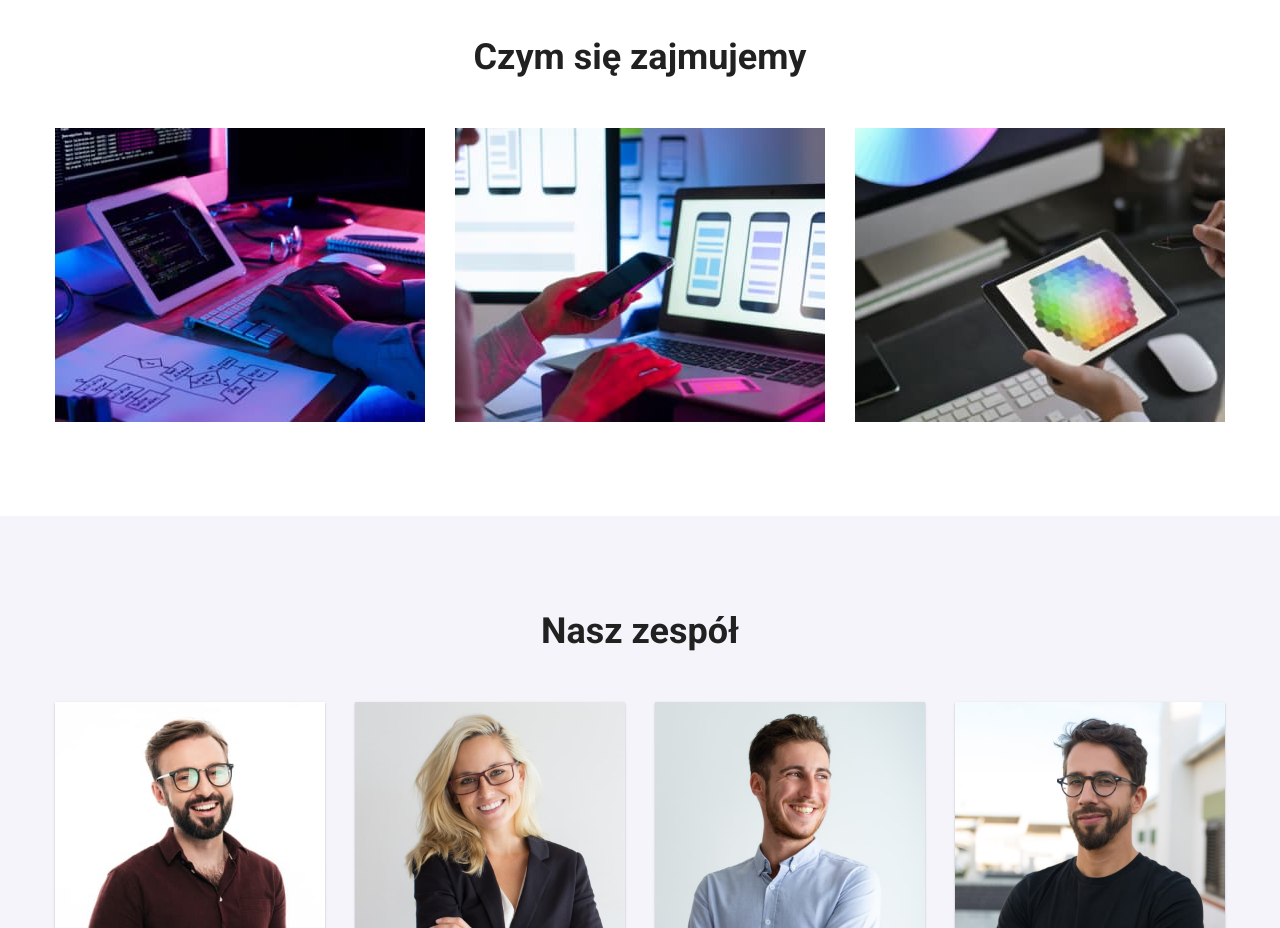
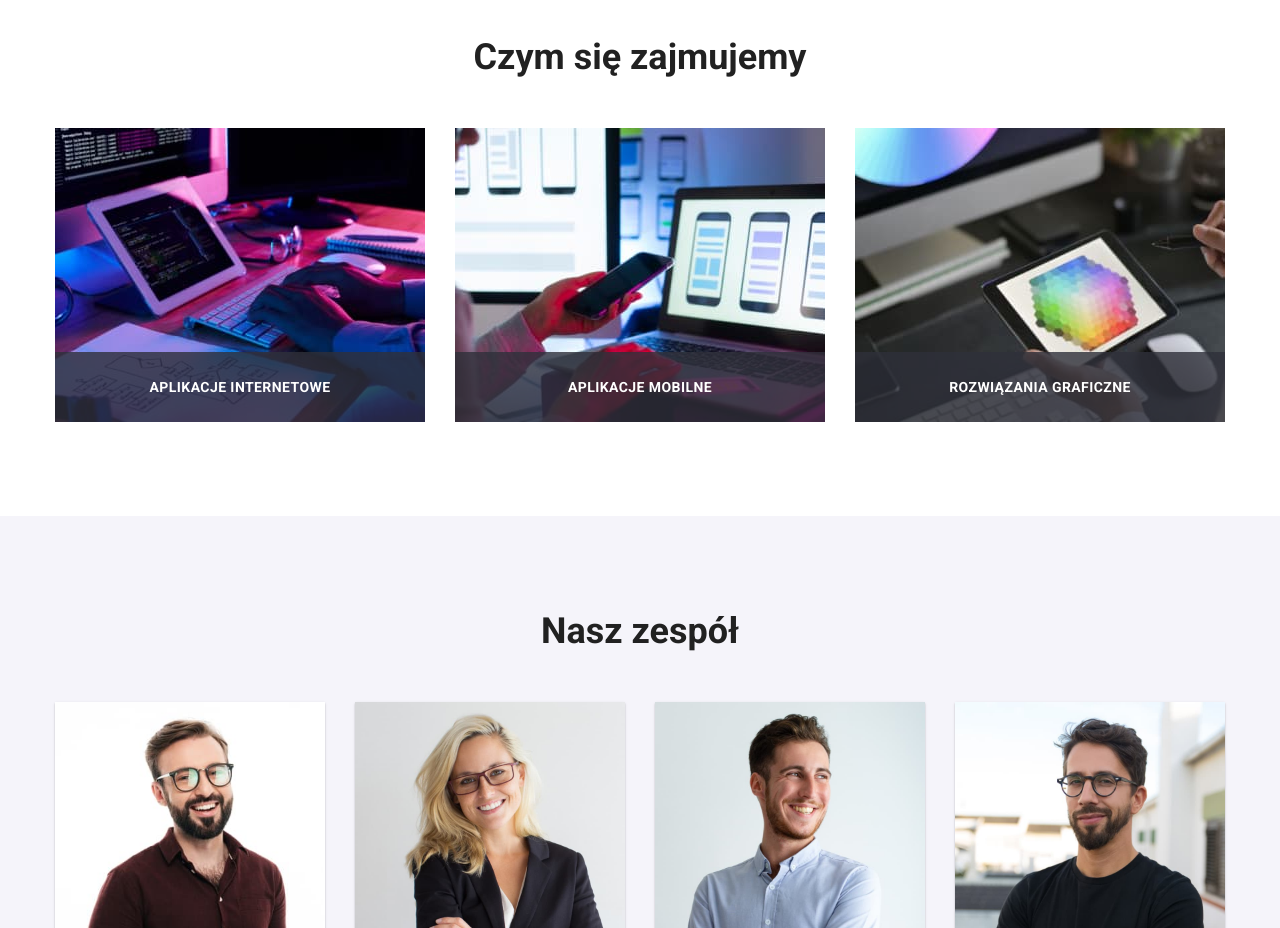
Before and after one commit to Aleksandra8485/goit-markup-hw-05, a plain HTML site: page index.html in a window 1280 px wide. Shown: the part 1080-2008 px from the top of the page. Drawn offline with nearby package versions, Linux system fonts and the light colour scheme.

Commit message:
added overly in third section

```diff
--- a/css/style.css
+++ b/css/style.css
@@ -253,6 +253,30 @@ svg {
     margin-top: -94px;
 }
 
+.box-photo {
+    position: relative;
+    overflow: hidden;
+}
+
+.overlay-box-photo {
+    position: absolute;
+    bottom: 0;
+    left: 0;
+    background-color: rgba(47, 48, 58, 0.8);
+    color: var(--white-color);
+    width: 370px;
+    height: 70px;
+    font-weight: 700;
+    font-size: 14px;
+    line-height: 1.17;
+    letter-spacing: 0.03em;
+    text-align: center;
+}
+
+.overlay-box-photo p {
+    padding: 27px 0;
+}
+
 .fourth-section {
     background-color: var(--beige);
 }
--- a/index.html
+++ b/index.html
@@ -22,6 +22,7 @@
     </head>
 
     <body>
+        <!--header-->
         <header class="main-information">
             <div class="container flex-nav">
                 <nav class="flex-nav-details">
@@ -67,6 +68,7 @@
         </header>
 
         <main>
+            <!--Hero-->
             <section class="first-section section">
                 <div class="container">
                     <h1>EFEKTYWNE ROZWIĄZANIA DLA WASZEGO BIZNESU</h1>
@@ -74,6 +76,7 @@
                 </div>
             </section>
 
+            <!--Nasze atuty-->
             <section class="second-section section">
                 <div class="container">
                     <ul class="second-section-list flex-second-section">
@@ -140,38 +143,56 @@
                     </ul>
                 </div>
             </section>
+
+            <!--Czym się zajmujemy-->
             <section class="third-section section">
                 <div class="container">
                     <h2 class="third-section-list">Czym się zajmujemy</h2>
                     <ul class="flex-third-section">
                         <li>
+                            <div class="box-photo">
                                 <img
                                     src="images/board.jpg"
                                     alt="praca przy komputerze"
                                     width="370"
                                     height="294"
                                 />
+                                <div class="overlay-box-photo">
+                                    <p>APLIKACJE INTERNETOWE</p>
+                                </div>
+                            </div>
                         </li>
                         <li>
+                            <div class="box-photo">
                                 <img
                                     src="images/notebook.jpg"
                                     alt="praca z telefonem i komputerem"
                                     width="370"
                                     height="294"
                                 />
+                                <div class="overlay-box-photo">
+                                    <p>APLIKACJE MOBILNE</p>
+                                </div>
+                            </div>
                         </li>
                         <li>
+                            <div class="box-photo">
                                 <img
                                     src="images/tablet.jpg"
                                     alt="praca z tabletem"
                                     width="370"
                                     height="294"
                                 />
+                                <div class="overlay-box-photo">
+                                    <p>ROZWIĄZANIA GRAFICZNE</p>
+                                </div>
+                            </div>
                         </li>
                     </ul>
                 </div>
             </section>
 
+            <!--Nasz zespół-->
             <section class="fourth-section section">
                 <div class="container">
                     <h2 class="fourth-section-list">Nasz zespół</h2>
@@ -445,7 +466,7 @@
                 </div>
             </section>
 
-            <!--Our coustumers-->
+            <!--Nasi klienci-->
             <section class="section">
                 <div class="container">
                     <h2 class="our-costumers">Nasi klienci</h2>
```
Lines whose indentation alone changed are shown as unchanged.
